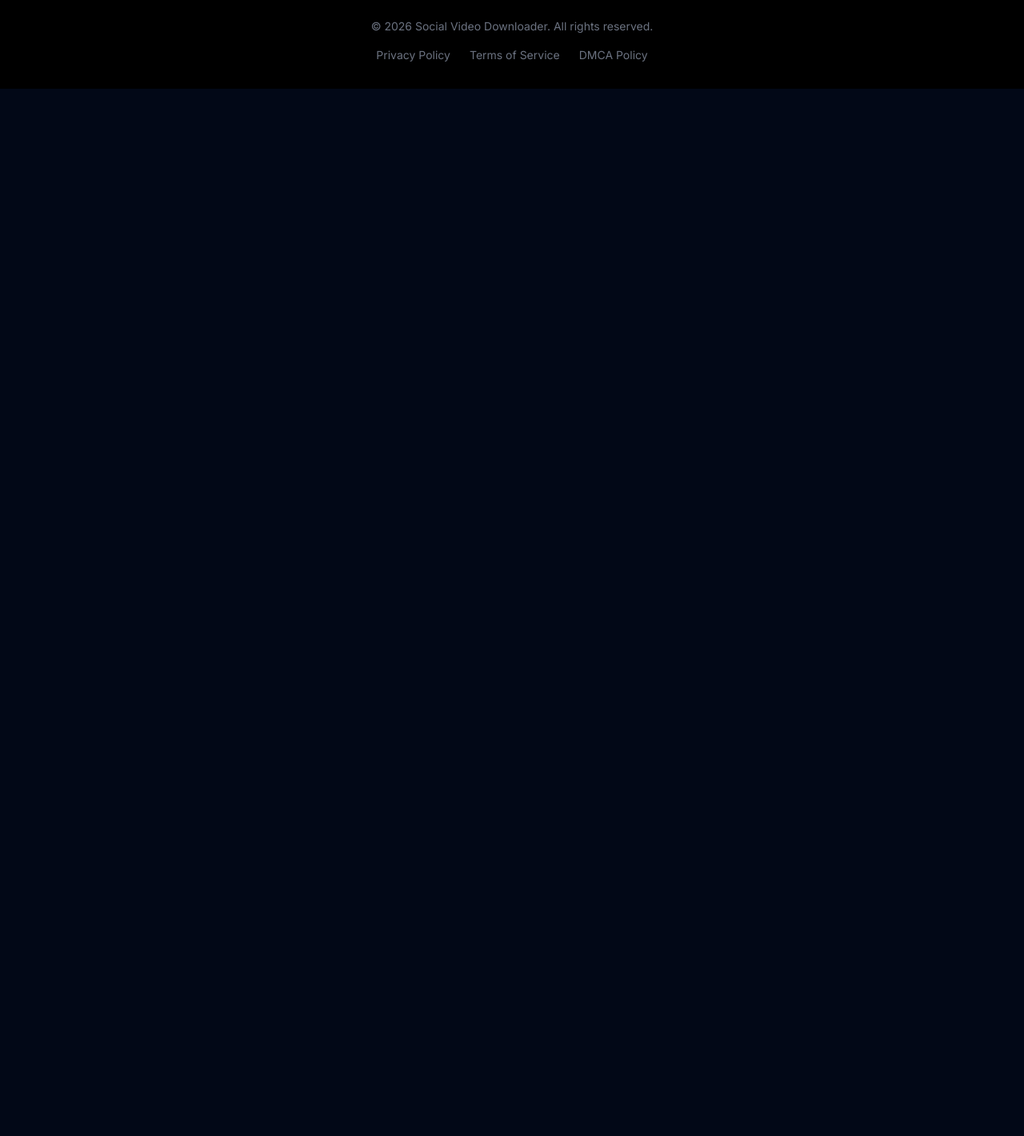
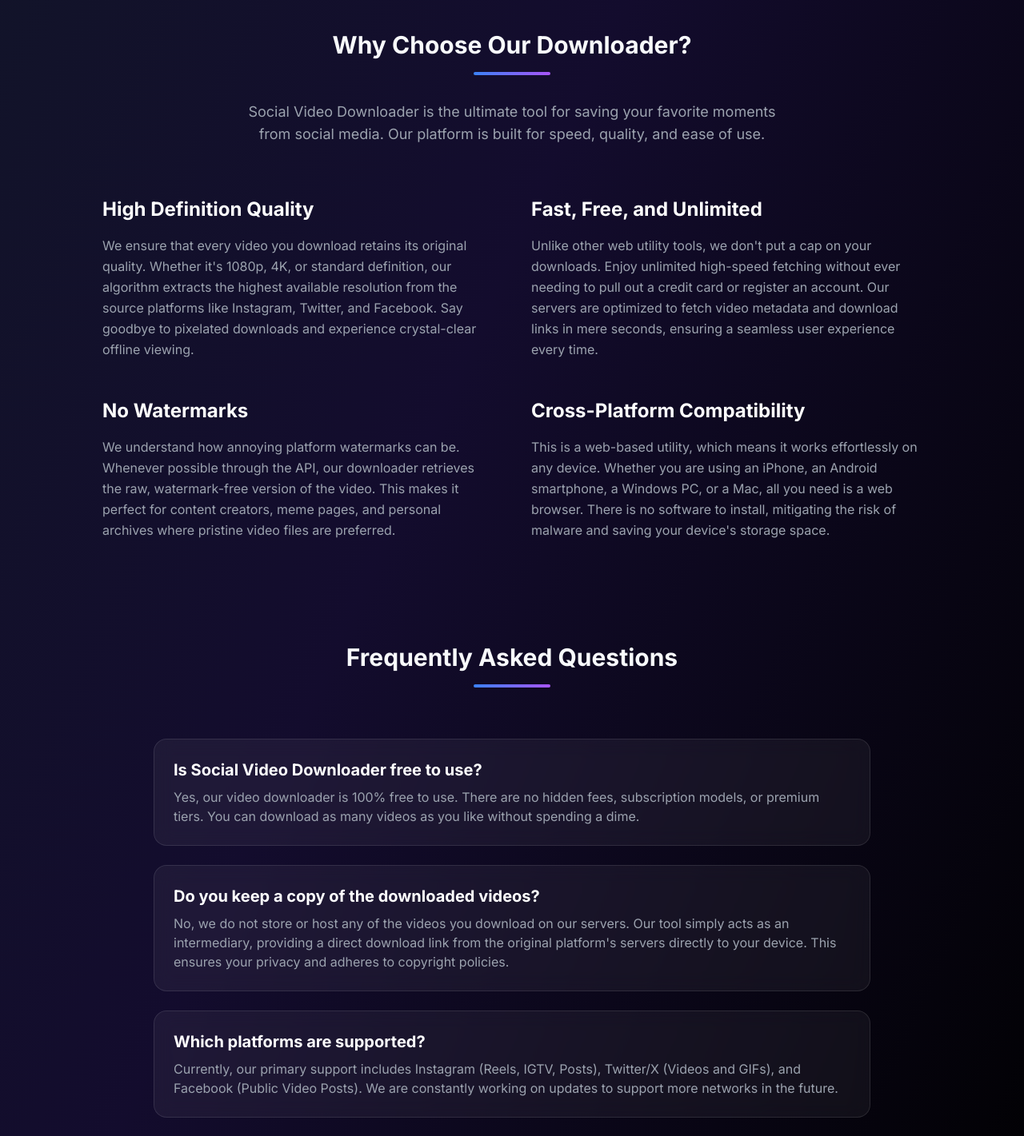
Before and after one commit to Nauman123Nasir/social-frontend, a Next.js app: page / in a window 1280 px wide. Shown: the part 1180-2601 px from the top of the page at 80% size. Before the commit the page ends 1291 px from the top, so only its background shows below. Built offline with nearby package versions, Linux system fonts and the light colour scheme.

Commit message:
content changes

```diff
--- a/src/app/page.tsx
+++ b/src/app/page.tsx
@@ -178,6 +178,74 @@ export default function Home() {
               ))}
           </div>
       </div>
+
+      {/* Detailed Features Section for SEO & Readability */}
+      <div className="mt-32 w-full max-w-5xl">
+          <div className="text-center mb-16">
+              <h2 className="text-3xl font-bold mb-4">Why Choose Our Downloader?</h2>
+              <div className="w-24 h-1 bg-gradient-to-r from-primary to-purple-500 mx-auto rounded-full mb-8"></div>
+              <p className="text-gray-400 max-w-2xl mx-auto text-lg">
+                Social Video Downloader is the ultimate tool for saving your favorite moments from social media. Our platform is built for speed, quality, and ease of use.
+              </p>
+          </div>
+
+          <div className="grid md:grid-cols-2 gap-12">
+              <div className="space-y-4">
+                  <h3 className="text-2xl font-bold text-white">High Definition Quality</h3>
+                  <p className="text-gray-400 leading-relaxed">
+                    We ensure that every video you download retains its original quality. Whether it's 1080p, 4K, or standard definition, our algorithm extracts the highest available resolution from the source platforms like Instagram, Twitter, and Facebook. Say goodbye to pixelated downloads and experience crystal-clear offline viewing.
+                  </p>
+              </div>
+              <div className="space-y-4">
+                  <h3 className="text-2xl font-bold text-white">Fast, Free, and Unlimited</h3>
+                  <p className="text-gray-400 leading-relaxed">
+                    Unlike other web utility tools, we don't put a cap on your downloads. Enjoy unlimited high-speed fetching without ever needing to pull out a credit card or register an account. Our servers are optimized to fetch video metadata and download links in mere seconds, ensuring a seamless user experience every time.
+                  </p>
+              </div>
+              <div className="space-y-4">
+                  <h3 className="text-2xl font-bold text-white">No Watermarks</h3>
+                  <p className="text-gray-400 leading-relaxed">
+                    We understand how annoying platform watermarks can be. Whenever possible through the API, our downloader retrieves the raw, watermark-free version of the video. This makes it perfect for content creators, meme pages, and personal archives where pristine video files are preferred.
+                  </p>
+              </div>
+               <div className="space-y-4">
+                  <h3 className="text-2xl font-bold text-white">Cross-Platform Compatibility</h3>
+                  <p className="text-gray-400 leading-relaxed">
+                    This is a web-based utility, which means it works effortlessly on any device. Whether you are using an iPhone, an Android smartphone, a Windows PC, or a Mac, all you need is a web browser. There is no software to install, mitigating the risk of malware and saving your device's storage space.
+                  </p>
+              </div>
+          </div>
+      </div>
+
+      {/* FAQ Section for SEO */}
+      <div className="mt-32 w-full max-w-4xl mb-20">
+          <div className="text-center mb-16">
+              <h2 className="text-3xl font-bold mb-4">Frequently Asked Questions</h2>
+              <div className="w-24 h-1 bg-gradient-to-r from-primary to-purple-500 mx-auto rounded-full"></div>
+          </div>
+
+          <div className="space-y-6">
+              <div className="p-6 rounded-2xl glass-effect border-white/5">
+                  <h3 className="text-xl font-bold text-white mb-2">Is Social Video Downloader free to use?</h3>
+                  <p className="text-gray-400">Yes, our video downloader is 100% free to use. There are no hidden fees, subscription models, or premium tiers. You can download as many videos as you like without spending a dime.</p>
+              </div>
+
+              <div className="p-6 rounded-2xl glass-effect border-white/5">
+                  <h3 className="text-xl font-bold text-white mb-2">Do you keep a copy of the downloaded videos?</h3>
+                  <p className="text-gray-400">No, we do not store or host any of the videos you download on our servers. Our tool simply acts as an intermediary, providing a direct download link from the original platform's servers directly to your device. This ensures your privacy and adheres to copyright policies.</p>
+              </div>
+
+              <div className="p-6 rounded-2xl glass-effect border-white/5">
+                  <h3 className="text-xl font-bold text-white mb-2">Which platforms are supported?</h3>
+                  <p className="text-gray-400">Currently, our primary support includes Instagram (Reels, IGTV, Posts), Twitter/X (Videos and GIFs), and Facebook (Public Video Posts). We are constantly working on updates to support more networks in the future.</p>
+              </div>
+
+               <div className="p-6 rounded-2xl glass-effect border-white/5">
+                  <h3 className="text-xl font-bold text-white mb-2">Is it legal to download videos?</h3>
+                  <p className="text-gray-400">Downloading publicly available videos for personal, offline viewing is generally acceptable. However, reproducing, distributing, or monetizing copyrighted content without the explicit permission of the creator is strictly prohibited. Please respect the intellectual property rights of the content owners.</p>
+              </div>
+          </div>
+      </div>
     </div>
   )
 }
--- a/src/app/privacy/page.tsx
+++ b/src/app/privacy/page.tsx
@@ -42,6 +42,40 @@ export default function PrivacyPolicyPage() {
           occurs.
         </p>
 
+        <h2 className="text-2xl font-semibold text-white mt-12 mb-4">Google DoubleClick DART Cookie</h2>
+        <p>
+          Google is one of a third-party vendor on our site. It also uses cookies, known as DART cookies, to serve ads to our site visitors based upon their visit to our site and other sites on the internet. However, visitors may choose to decline the use of DART cookies by visiting the Google ad and content network Privacy Policy at the following URL – <a href="https://policies.google.com/technologies/ads" className="text-blue-400 hover:text-blue-300">https://policies.google.com/technologies/ads</a>
+        </p>
+
+        <h2 className="text-2xl font-semibold text-white mt-12 mb-4">CCPA Privacy Rights (Do Not Sell My Personal Information)</h2>
+        <p>
+          Under the CCPA, among other rights, California consumers have the right to:
+        </p>
+        <ul className="list-disc pl-6 space-y-2 mt-4">
+          <li>Request that a business that collects a consumer's personal data disclose the categories and specific pieces of personal data that a business has collected about consumers.</li>
+          <li>Request that a business delete any personal data about the consumer that a business has collected.</li>
+          <li>Request that a business that sells a consumer's personal data, not sell the consumer's personal data.</li>
+        </ul>
+        <p className="mt-4">
+          If you make a request, we have one month to respond to you. If you would like to exercise any of these rights, please contact us.
+        </p>
+
+        <h2 className="text-2xl font-semibold text-white mt-12 mb-4">GDPR Data Protection Rights</h2>
+        <p>
+          We would like to make sure you are fully aware of all of your data protection rights. Every user is entitled to the following:
+        </p>
+        <ul className="list-disc pl-6 space-y-2 mt-4">
+          <li><strong>The right to access</strong> – You have the right to request copies of your personal data. We may charge you a small fee for this service.</li>
+          <li><strong>The right to rectification</strong> – You have the right to request that we correct any information you believe is inaccurate. You also have the right to request that we complete the information you believe is incomplete.</li>
+          <li><strong>The right to erasure</strong> – You have the right to request that we erase your personal data, under certain conditions.</li>
+          <li><strong>The right to restrict processing</strong> – You have the right to request that we restrict the processing of your personal data, under certain conditions.</li>
+          <li><strong>The right to object to processing</strong> – You have the right to object to our processing of your personal data, under certain conditions.</li>
+          <li><strong>The right to data portability</strong> – You have the right to request that we transfer the data that we have collected to another organization, or directly to you, under certain conditions.</li>
+        </ul>
+        <p className="mt-4">
+          If you make a request, we have one month to respond to you. If you would like to exercise any of these rights, please contact us.
+        </p>
+
         <h2 className="text-2xl font-semibold text-white mt-12 mb-4">Consent</h2>
         <p>
           By using our website, you hereby consent to our Privacy Policy and agree to its Terms and Conditions.
```
